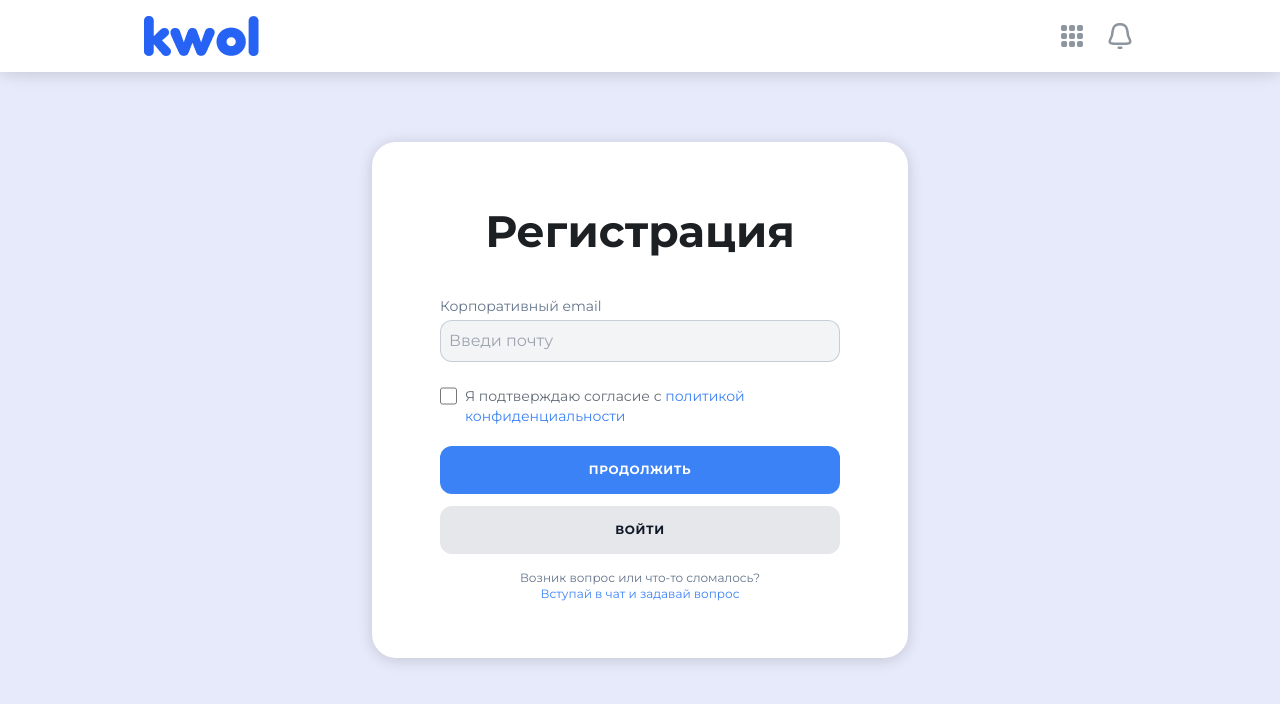
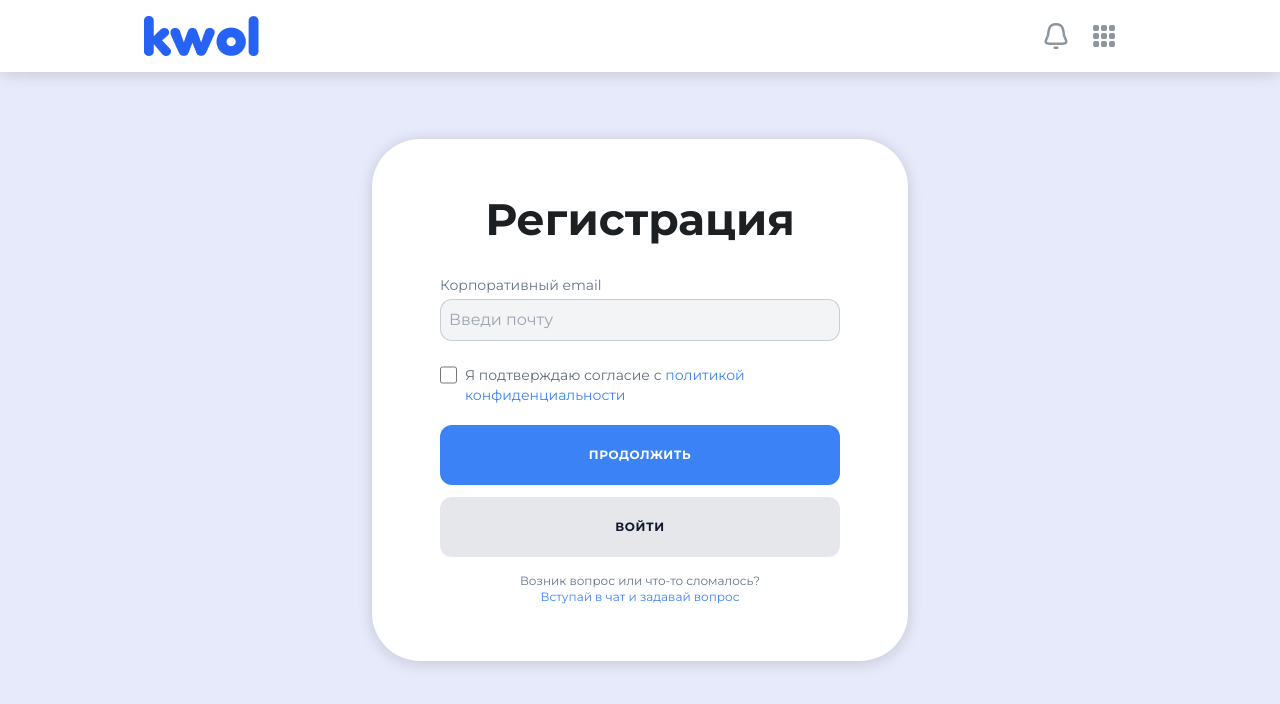
Before and after one commit to Duckkkkkkkkkkkk/registration-app, a React (Vite) app: page / in a window 1280 px wide. Shown: the top 704 px of the page. Built offline with nearby package versions, Linux system fonts and the light colour scheme.

Commit message:
style: make header and registration form responsive

```diff
--- a/src/features/UI/Button.tsx
+++ b/src/features/UI/Button.tsx
@@ -17,7 +17,7 @@ export default function Button({ text, color = "blue", onClick, type = "button",
       type={type}
       onClick={onClick}
       className={`
-        w-full rounded-xl px-9 py-4
+        w-full rounded-xl px-9 py-[22px]
         flex items-center justify-center
         font-montserrat font-bold text-xs uppercase tracking-[0.05em]
         ${colors[color]} ${className || ""}
--- a/src/features/UI/Header.tsx
+++ b/src/features/UI/Header.tsx
@@ -1,16 +1,46 @@
-import React from 'react';
+import React, {useState} from 'react';
 
 import logo from '../../assets/logo.png';
 import allProductsIcon from '../../assets/all_products_icon.svg';
 import notificationIcon from '../../assets/notification_icon.svg';
 
 const Header: React.FC = () => {
+  const [showMenu, setShowMenu] = useState(false);
+
   return (
-    <header className="w-full h-[72px] bg-white shadow-[0px_4px_16px_0px_#00000014,0px_0px_16px_0px_#00000014] fixed top-0 left-0 z-10 px-[144px] flex items-center justify-between">
-      <img src={logo} alt="Logo" className="h-10" />
-      <div className="flex gap-4">
-        <img src={allProductsIcon} alt="Все продукты" className="w-8 h-8 cursor-pointer hover:opacity-70" />
-        <img src={notificationIcon} alt="Уведомления" className="w-8 h-8 cursor-pointer hover:opacity-70" />
+    <header className="
+      w-full bg-white fixed top-0 left-0 z-10
+      flex items-center justify-center
+      h-[52px] px-5 shadow-none
+      transition-all duration-300
+      md:justify-between md:h-[72px] md:px-36
+      md:shadow-[0px_4px_16px_0px_#00000014,0px_0px_16px_0px_#00000014]
+    ">
+      <img
+        src={logo}
+        alt="Логотип KWOL"
+        className="h-8 cursor-pointer md:h-10"
+        onClick={() => setShowMenu((prev) => !prev)}
+      />
+      <div className={`
+        flex gap-4
+        absolute top-full left-1/2 -translate-x-1/2
+        bg-white rounded-b-2xl px-4 py-3
+        opacity-0 pointer-events-none transition-all duration-300
+        ${showMenu ? "opacity-100 pointer-events-auto" : ""}
+        md:relative md:top-0 md:left-0 md:translate-x-0
+        md:opacity-100 md:pointer-events-auto md:flex
+      `}>
+        <img
+          src={notificationIcon}
+          alt="Уведомления"
+          className="w-6 h-6 cursor-pointer hover:opacity-70 md:w-8 md:h-8"
+        />
+        <img
+          src={allProductsIcon}
+          alt="Все продукты"
+          className="w-6 h-6 cursor-pointer hover:opacity-70  md:w-8 md:h-8"
+        />
       </div>
     </header>
   );
--- a/src/features/registration/components/RegistrationForm.tsx
+++ b/src/features/registration/components/RegistrationForm.tsx
@@ -30,8 +30,25 @@ interface RegistrationFormProps {
 
 export default function RegistrationForm({ title, fields, buttons, footer, onSubmit, showPolicy = false }: RegistrationFormProps) {
   return (
-    <form onSubmit={onSubmit} className="bg-white w-[536px] py-[56px] px-[68px] rounded-3xl shadow-[0px_4px_16px_0px_#00000014,0px_0px_16px_0px_#00000014]">
-      <h2 className="text-[44px] text-center text-[#1D2023] font-semibold mb-8">{title}</h2>
+    <div className="min-h-screen flex flex-col">
+      <div className="flex-1 sm:flex-none sm:h-[196px] md:hidden"></div>
+
+      <form onSubmit={onSubmit} className="
+        bg-white w-full py-6 px-5 shadow-none
+        rounded-t-3xl rounded-b-none mx-auto
+        transition-all duration-300
+        sm:mt-auto
+        md:w-[536px] md:py-[56px] md:px-[68px]
+        md:rounded-[48px] md:my-auto
+        md:shadow-[0px_4px_16px_0px_#00000014,0px_0px_16px_0px_#00000014]
+      ">
+        <h2 className="
+          text-[32px] leading-[36px] text-center
+          text-[#1D2023] font-semibold mb-8
+          md:text-[44px] md:leading-[48px]
+        ">
+          {title}
+        </h2>
 
         {fields.map((f) => (
           <Input
@@ -69,5 +86,6 @@ export default function RegistrationForm({ title, fields, buttons, footer, onSub
 
         {footer && <div className="text-center">{footer}</div>}
       </form>
+    </div>
   );
 }
```
Also changed, not shown: src/hooks/useAppSelector.ts (deleted). Lines whose indentation alone changed are shown as unchanged.
